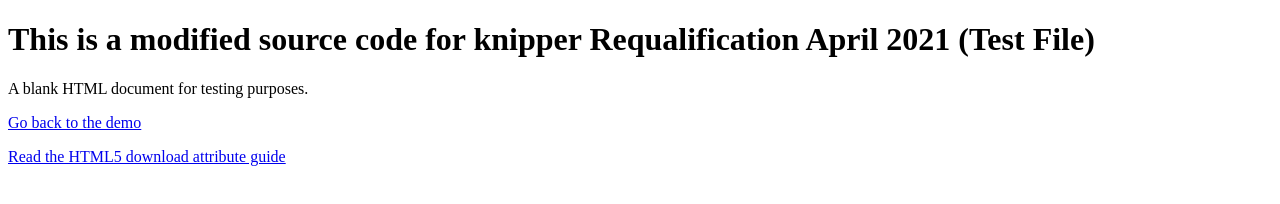
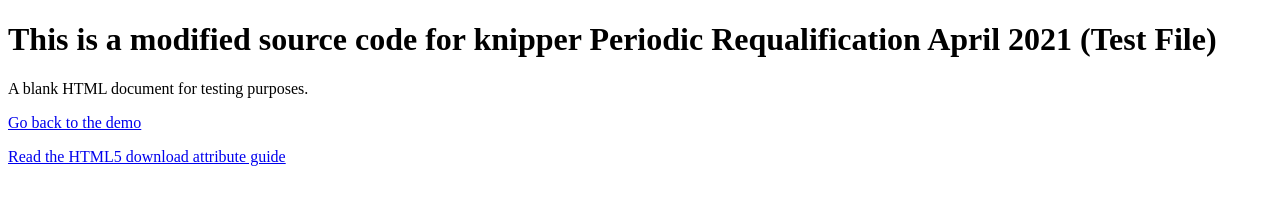
Before and after one commit to ashwinxlm/TestAJRepo, a plain HTML site: page index.html in a window 1280 px wide. Drawn offline with Linux system fonts and the light colour scheme.

Commit message:
Update index.html

```diff
--- a/index.html
+++ b/index.html
@@ -1,6 +1,6 @@
 <!DOCTYPE html>
 <head>
-<title>A Sample HTML Document (Test File)</title>
+<title>This is a modified source code for knipper Periodic Requalification April 2021 (Test File)</title>
 <meta charset="utf-8">
 <meta name="description" content="A blank HTML document for testing purposes.">
 <meta name="author" content="Six Revisions">
@@ -9,7 +9,7 @@
 </head>
 <body>
 
-<h1> This is a modified source code for knipper Requalification April 2021 (Test File)</h1>
+<h1> This is a modified source code for knipper Periodic Requalification April 2021 (Test File)</h1>
 <p>A blank HTML document for testing purposes.</p>
 <p><a href="../html5download-demo.html">Go back to the demo</a></p>
 <p><a href="http://sixrevisions.com/html5/download-attribute/">Read the HTML5 download attribute guide</a></p>
```
